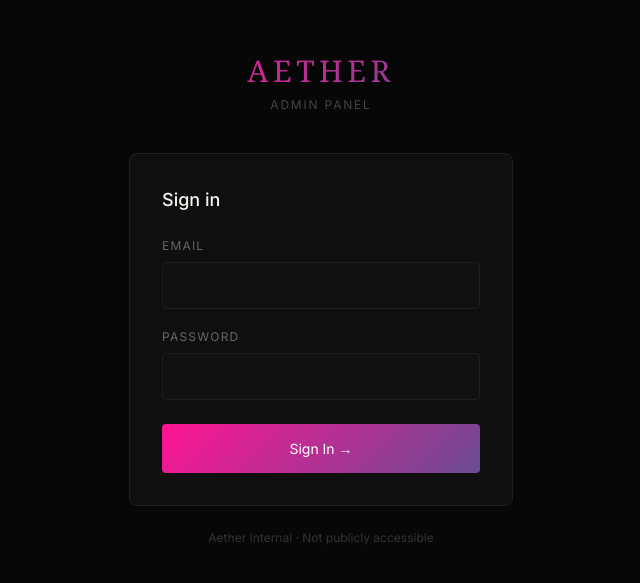
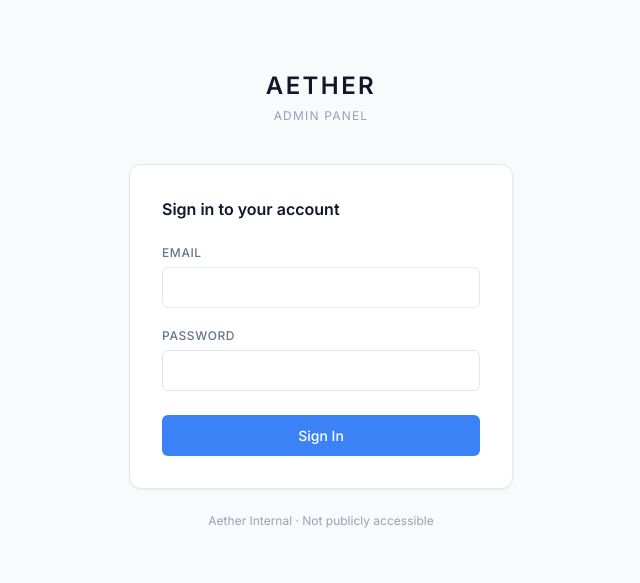
Before and after one commit to jaysonssalinas/Aether, a Next.js app in the folder apps/admin/: page /login in a window 1280 px wide. Shown: the part 101-684 px from the top of the page, without its empty margins (319-959 px from the left). Built offline with nearby package versions, Linux system fonts and the light colour scheme.

Commit message:
feat(admin): restyle login page with CSS var tokens

```diff
--- a/apps/admin/app/login/page.tsx
+++ b/apps/admin/app/login/page.tsx
@@ -32,66 +32,123 @@ export default function LoginPage() {
     }
   }
 
-  const inp: React.CSSProperties = {
-    background: '#111111', border: '1px solid #1e1e1e', borderRadius: '4px',
-    color: '#f5f5f0', padding: '12px 16px', width: '100%', fontSize: '14px',
-    fontFamily: "'Inter', sans-serif", outline: 'none',
-  };
-
   return (
-    <div className="min-h-screen flex items-center justify-center px-4" style={{ background: '#070707' }}>
+    <div
+      className="min-h-screen flex items-center justify-center px-4"
+      style={{ background: 'var(--color-bg)' }}
+    >
       <div className="w-full max-w-sm">
         {/* Logo */}
         <div className="text-center mb-10">
-          <h1 className="text-3xl font-medium tracking-[0.15em]"
-            style={{ fontFamily: "'Playfair Display',Georgia,serif", background: 'linear-gradient(135deg,#ff1493,#6a4c93)', WebkitBackgroundClip: 'text', WebkitTextFillColor: 'transparent' }}>
+          <h1
+            className="text-2xl font-semibold tracking-widest"
+            style={{ color: 'var(--color-text)' }}
+          >
             AETHER
           </h1>
-          <p className="text-xs tracking-[0.15em] mt-2" style={{ color: '#444444' }}>ADMIN PANEL</p>
+          <p className="text-xs tracking-widest mt-1.5 uppercase" style={{ color: 'var(--color-subtle)' }}>
+            Admin Panel
+          </p>
         </div>
 
-        <div className="p-8 rounded-lg" style={{ background: '#0f0f0f', border: '1px solid #1e1e1e' }}>
-          <h2 className="text-lg font-medium mb-6" style={{ color: '#f5f5f0' }}>Sign in</h2>
+        {/* Card */}
+        <div
+          className="p-8 rounded-xl"
+          style={{
+            background: 'var(--color-surface)',
+            border: '1px solid var(--color-border)',
+            boxShadow: 'var(--card-shadow)',
+          }}
+        >
+          <h2 className="text-base font-semibold mb-6" style={{ color: 'var(--color-text)' }}>
+            Sign in to your account
+          </h2>
 
           <form onSubmit={handleLogin} className="flex flex-col gap-5">
             <div>
-              <label className="block text-xs tracking-[0.1em] uppercase mb-2" style={{ color: '#666666' }}>Email</label>
+              <label
+                className="block text-xs font-medium uppercase tracking-wider mb-1.5"
+                style={{ color: 'var(--color-muted)' }}
+              >
+                Email
+              </label>
               <input
-                type="email" required autoComplete="email"
-                value={form.email} onChange={(e) => setForm({ ...form, email: e.target.value })}
-                style={inp}
-                onFocus={(e) => (e.target.style.borderColor = 'rgba(255,20,147,0.4)')}
-                onBlur={(e) => (e.target.style.borderColor = '#1e1e1e')}
+                type="email"
+                required
+                autoComplete="email"
+                value={form.email}
+                onChange={(e) => setForm({ ...form, email: e.target.value })}
+                style={{
+                  background: 'var(--color-surface)',
+                  border: '1px solid var(--color-border)',
+                  borderRadius: '6px',
+                  color: 'var(--color-text)',
+                  padding: '9px 12px',
+                  width: '100%',
+                  fontSize: '14px',
+                  outline: 'none',
+                }}
+                onFocus={(e) => (e.target.style.borderColor = 'var(--color-accent)')}
+                onBlur={(e) => (e.target.style.borderColor = 'var(--color-border)')}
               />
             </div>
+
             <div>
-              <label className="block text-xs tracking-[0.1em] uppercase mb-2" style={{ color: '#666666' }}>Password</label>
+              <label
+                className="block text-xs font-medium uppercase tracking-wider mb-1.5"
+                style={{ color: 'var(--color-muted)' }}
+              >
+                Password
+              </label>
               <input
-                type="password" required autoComplete="current-password"
-                value={form.password} onChange={(e) => setForm({ ...form, password: e.target.value })}
-                style={inp}
-                onFocus={(e) => (e.target.style.borderColor = 'rgba(255,20,147,0.4)')}
-                onBlur={(e) => (e.target.style.borderColor = '#1e1e1e')}
+                type="password"
+                required
+                autoComplete="current-password"
+                value={form.password}
+                onChange={(e) => setForm({ ...form, password: e.target.value })}
+                style={{
+                  background: 'var(--color-surface)',
+                  border: '1px solid var(--color-border)',
+                  borderRadius: '6px',
+                  color: 'var(--color-text)',
+                  padding: '9px 12px',
+                  width: '100%',
+                  fontSize: '14px',
+                  outline: 'none',
+                }}
+                onFocus={(e) => (e.target.style.borderColor = 'var(--color-accent)')}
+                onBlur={(e) => (e.target.style.borderColor = 'var(--color-border)')}
               />
             </div>
 
             {error && (
-              <p className="text-xs text-center" style={{ color: '#ff4081' }}>{error}</p>
+              <p className="text-xs text-center rounded-md py-2" style={{ color: 'var(--color-danger)', background: 'rgba(239,68,68,0.08)', border: '1px solid rgba(239,68,68,0.2)' }}>
+                {error}
+              </p>
             )}
 
-            <button type="submit" disabled={status === 'loading'}
+            <button
+              type="submit"
+              disabled={status === 'loading'}
               style={{
-                background: 'linear-gradient(135deg,#ff1493,#6a4c93)', color: '#fff', border: 'none',
-                borderRadius: '4px', padding: '14px 24px', fontSize: '14px',
-                fontFamily: "'Inter',sans-serif", cursor: status === 'loading' ? 'not-allowed' : 'pointer',
-                opacity: status === 'loading' ? 0.7 : 1, marginTop: '4px',
-              }}>
-              {status === 'loading' ? 'Signing in...' : 'Sign In →'}
+                background: 'var(--color-accent)',
+                color: '#fff',
+                border: 'none',
+                borderRadius: '6px',
+                padding: '10px 24px',
+                fontSize: '14px',
+                fontWeight: 500,
+                cursor: status === 'loading' ? 'not-allowed' : 'pointer',
+                opacity: status === 'loading' ? 0.7 : 1,
+                marginTop: '4px',
+              }}
+            >
+              {status === 'loading' ? 'Signing in…' : 'Sign In'}
             </button>
           </form>
         </div>
 
-        <p className="text-center text-xs mt-6" style={{ color: '#333333' }}>
+        <p className="text-center text-xs mt-6" style={{ color: 'var(--color-subtle)' }}>
           Aether Internal · Not publicly accessible
         </p>
       </div>
```
